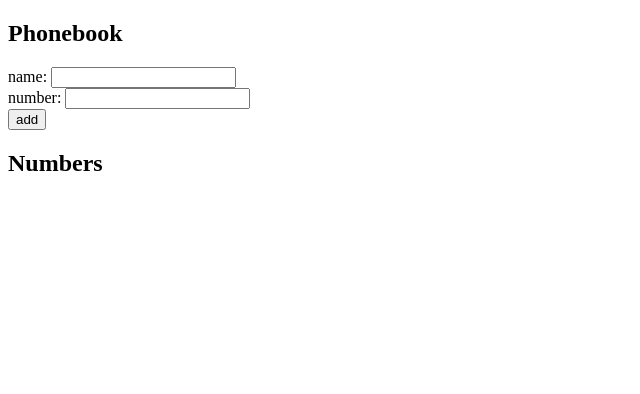
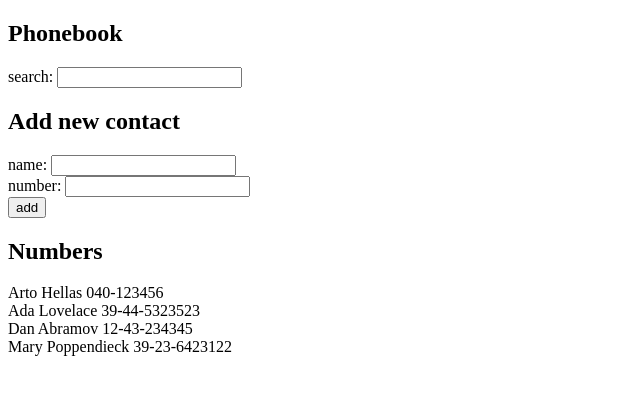
Before and after one commit to acamaras0/Fullstack-Open, a React (Create React App) app in the folder part2/phonebook/: page / in a window 1280 px wide. Shown: the top 394 px of the page, without its empty margins (0-640 px from the left). Built offline with nearby package versions, Linux system fonts and the light colour scheme.

Commit message:
search bar implemented

```diff
--- a/part2/phonebook/src/App.js
+++ b/part2/phonebook/src/App.js
@@ -8,11 +8,31 @@ const Person = ({ person }) => {
   );
 };
 
+const Filter = ({ input, contact }) => {
+  const filterData = contact.filter((element) => {
+    if (input === "") {
+      return null;
+    } else {
+      return element.name.toLowerCase().includes(input);
+    }
+  });
+  const returnData = filterData.map((item) => (
+    <li key={item.id}>{item.name} </li>
+  ));
+  return <ul>{returnData}</ul>;
+};
+
 const App = () => {
-  const [persons, setPersons] = useState([]);
+  const [persons, setPersons] = useState([
+    { name: "Arto Hellas", number: "040-123456", id: 1 },
+    { name: "Ada Lovelace", number: "39-44-5323523", id: 2 },
+    { name: "Dan Abramov", number: "12-43-234345", id: 3 },
+    { name: "Mary Poppendieck", number: "39-23-6423122", id: 4 },
+  ]);
   const [newName, setNewName] = useState("");
   const [newNumber, setNewNumber] = useState("");
   const [showAll] = useState("");
+  const [searchField, setSearchField] = useState("");
   const personsToShow = showAll ? persons : persons;
 
   const addName = (event) => {
@@ -25,7 +45,6 @@ const App = () => {
     };
 
     let alreadyExists = persons.some((person) => person.name === newName);
-    console.log(alreadyExists);
     if (alreadyExists) {
       alert(`${newName} is already added to phonebook`);
     } else {
@@ -41,10 +60,17 @@ const App = () => {
   const handleNumberChange = (event) => {
     setNewNumber(event.target.value);
   };
+  const handleSearchChange = (event) => {
+    let lowerCase = event.target.value.toLowerCase();
+    setSearchField(lowerCase);
+  };
 
   return (
     <div>
       <h2>Phonebook</h2>
+      search: <input value={searchField} onChange={handleSearchChange} />
+      <Filter input={searchField} contact={persons} />
+      <h2>Add new contact</h2>
       <form onSubmit={addName}>
         <div>
           <div>
```
